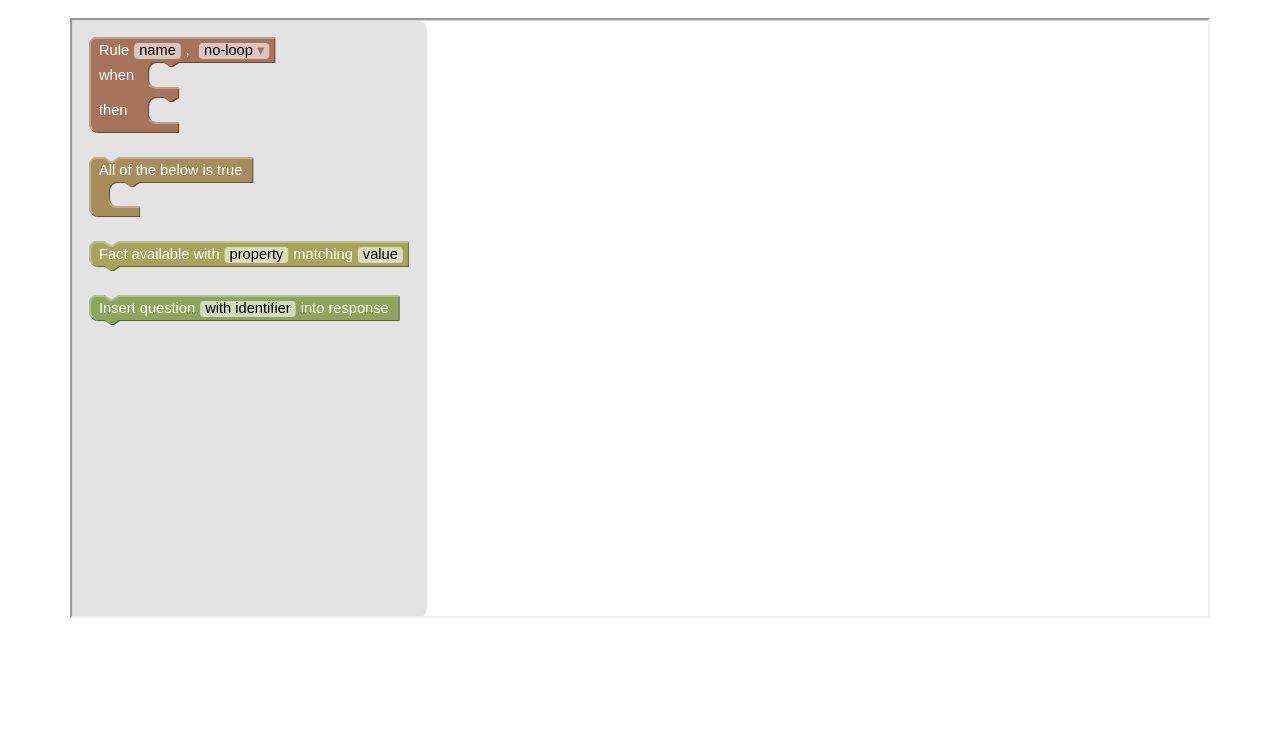
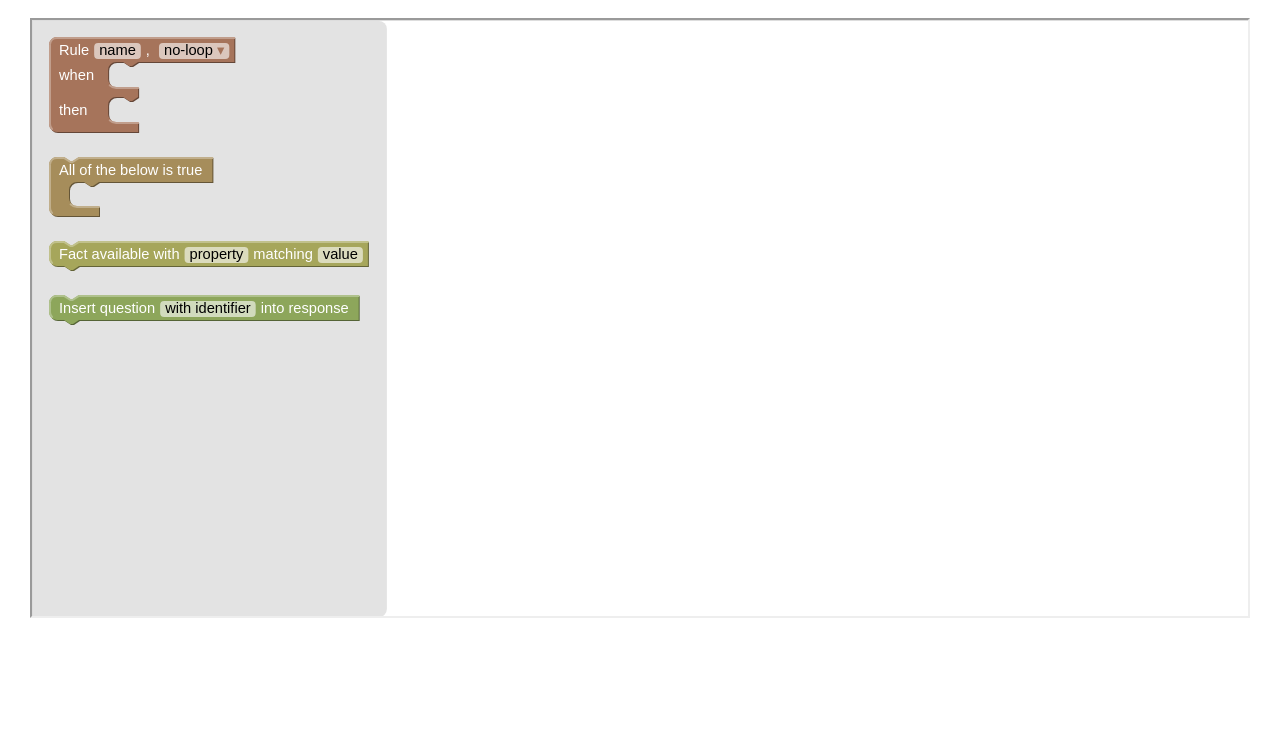
Before and after one commit to SkPhilipp/brools, a plain HTML site: page src/index.html in a window 1280 px wide. Shown: the part 65-800 px from the top of the page. Drawn offline with Linux system fonts and the light colour scheme.

Commit message:
Made the editor most of the available screen size

```diff
--- a/src/index.html
+++ b/src/index.html
@@ -32,7 +32,7 @@
         </div>
       </div>
     </nav>
-    <div class="container">
+    <div class="container-fluid">
       <div ng-view></div>
     </div>
   </body>
--- a/src/views/home.html
+++ b/src/views/home.html
@@ -1,5 +1,5 @@
-<div class="row">
-  <div class="col-md-12 text-center">
+<div class="row-fluid">
+  <div class="col-lg-12">
     <iframe src="blockly.html" width="100%" height="600px">
     </iframe>
   </div>
```
